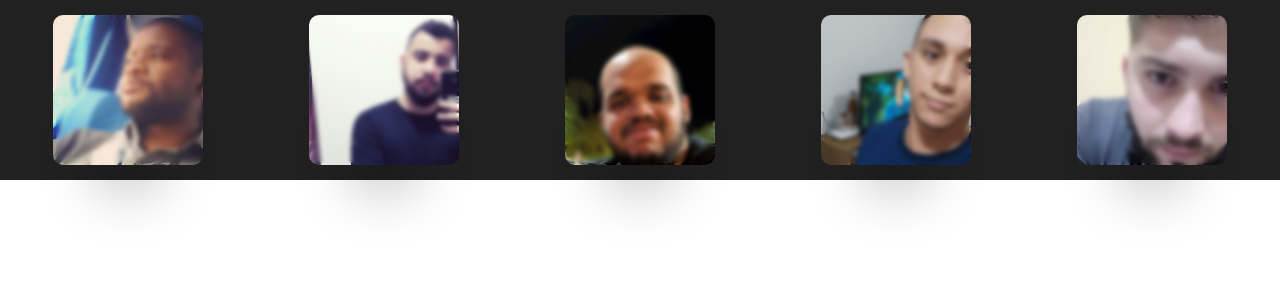
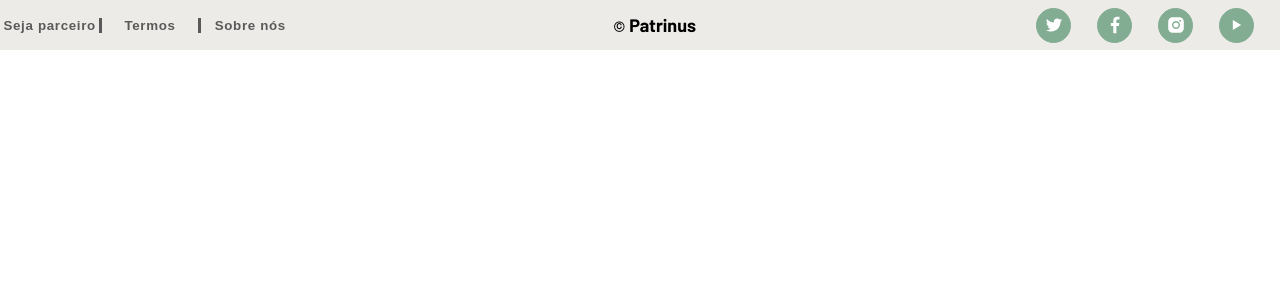
Before and after one commit to moises-macedo/patrinus_, a React (Create React App) app: page / in a window 1280 px wide. Shown: the top 300 px of the page. Built offline with nearby package versions, Linux system fonts and the light colour scheme.

Commit message:
feat: criado do componente Footer
criado componente para o final da aplicação

```diff
--- /dev/null
+++ b/src/Components/Footer/index.jsx
@@ -0,0 +1,62 @@
+import { AiFillInstagram, AiOutlineTwitter } from 'react-icons/ai';
+import { GrFacebookOption } from 'react-icons/gr';
+import { BiPlay } from 'react-icons/bi';
+import { Container, Section, Div, Ul } from './style';
+
+export const Footer = () => {
+
+    const arrIcon = [
+        { icon: < AiOutlineTwitter /> },
+        { icon: < GrFacebookOption /> },
+        { icon: < AiFillInstagram /> },
+        { icon: < BiPlay /> }
+    ]
+
+    const arrRedirection = [
+        {
+            click: "",
+            text: "Seja parceiro"
+        },
+        {
+            click: "",
+            text: "Termos"
+        },
+        {
+            click: "",
+            text: "Sobre nós"
+        }
+
+    ]
+
+    return (
+        <Container>
+            <Section>
+                {arrRedirection.map((el,index)=>{
+                    const {click, text}= el
+                    return(
+                        <button key={index}>
+                            <p>{text}</p>
+                        </button>
+                    )
+                })}
+            </Section>
+            <Div>
+                <h5>
+                    <span>&#9400;</span>
+                    Patrinus
+                </h5>
+            </Div>
+            <Ul>
+                {arrIcon.map((el, index) => {
+                    const { icon } = el
+                    return (
+                        <li key={index}>
+                            <p>{icon}</p>
+                        </li>
+                    )
+                })}
+
+            </Ul>
+        </Container>
+    )
+}
--- /dev/null
+++ b/src/Components/Footer/style.js
@@ -0,0 +1,94 @@
+import styled from "styled-components";
+
+export const Container = styled.footer`
+width: 100%;
+display: flex;
+align-items: center;
+flex-wrap: wrap;
+justify-content: space-between;
+background: var(--light-3);
+min-height: 50px;
+font-family: var(--font-barlow);
+`
+
+export const Section = styled.section`
+width: 100%;
+max-width: 300px;
+min-height: 50px;
+display: flex;
+align-items: center;
+justify-content: space-around;
+button{
+    background: none;
+    cursor: pointer;
+    border: none;
+    color: var(--dark-2);
+    display: flex;
+    align-items: center;
+    justify-content: center;
+    width: 50%;
+    &:nth-child(2){
+        border-left:3px solid var(--dark-2);
+        border-right:3px solid var(--dark-2);
+    }
+    p{
+        font-weight: 600;
+        letter-spacing: 0.05em;
+        &:hover{
+            color: var(--dark-1);
+        }
+        &:active{
+            color: var(--light-1);
+        }
+    }
+}
+`
+
+export const Div = styled.div`
+width: 100%;
+max-width: 270px;
+display: flex;
+align-items: center;
+justify-content: center;
+h5{
+    display: flex;
+    align-items: center;
+    justify-content: center;
+    font-size: 18px;
+    span{
+        font-size: 10px;
+        margin-right: 5px;
+        display: flex;
+        align-items: center;
+        justify-content: center;
+    }
+}
+`
+
+export const Ul = styled.ul`
+display: flex;
+align-items: center;
+justify-content: space-evenly;
+width:100%;
+max-width: 270px;
+li{
+    border: 1px solid var(--primary-1);
+    width: 35px;
+    height: 35px;
+    border-radius: 50%;
+    display: flex;
+    align-items: center;
+    justify-content: center;
+    background: var(--primary-1);
+    cursor: pointer;
+    p{
+        color: var(--light-1);
+        font-size:20px;
+        transform: translateY(2px);
+    }
+    &:hover{
+        border: 1px solid var(--primary-2);
+        background: var(--primary-2);
+    }
+}
+`
--- a/src/Components/ScreenTest/index.jsx
+++ b/src/Components/ScreenTest/index.jsx
@@ -1,5 +1,5 @@
-import { CardDev } from "../CardDev";
+import { Footer } from "../Footer";
 
 export const ScreenTest = () => {
-  return <CardDev />
+  return <Footer/>
 };
```
Also changed, not shown: src/Components/CardDev/style.js (indentation only).
